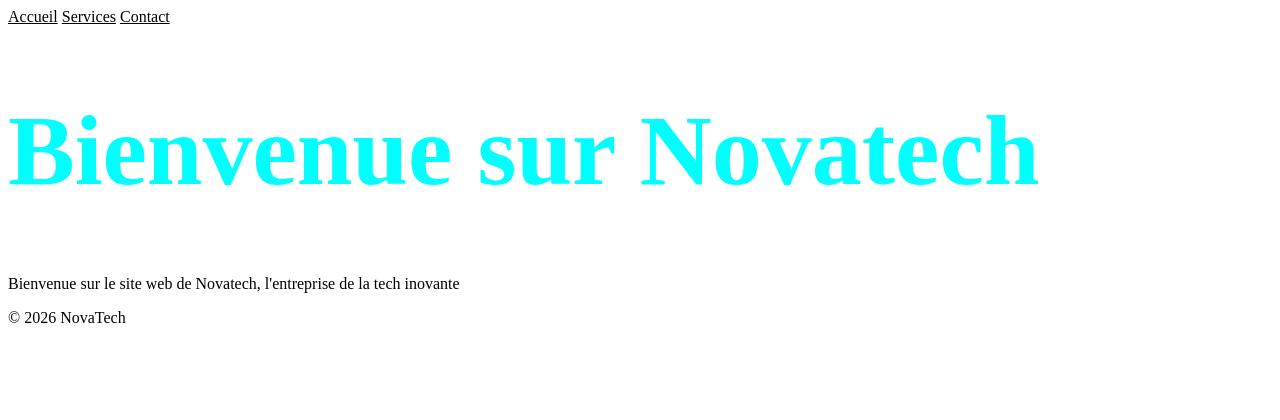
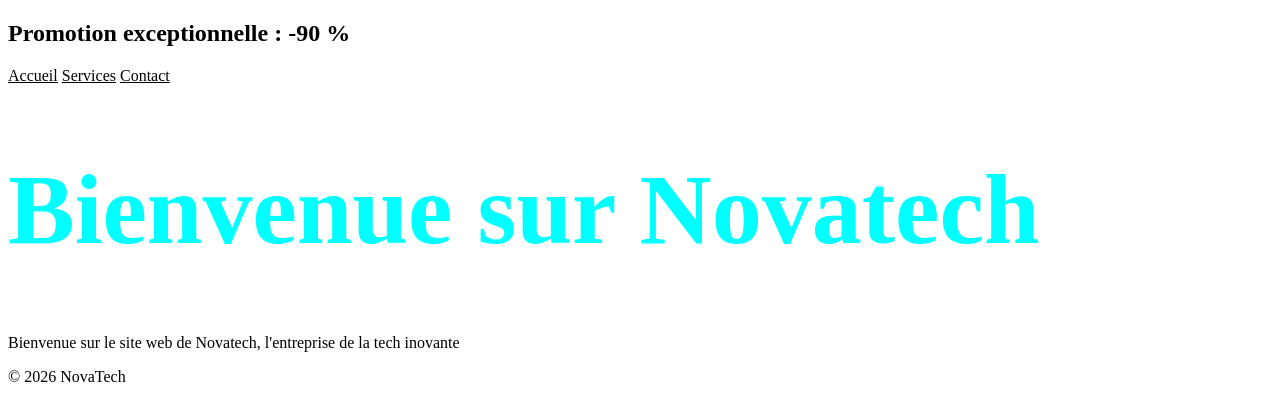
Before and after one commit to arthurbrreau/novatech_Bourreau_arthur, a plain HTML site: page index.html in a window 1280 px wide. Drawn offline with Linux system fonts and the light colour scheme.

Commit message:
Ajouy promotion

```diff
--- a/index.html
+++ b/index.html
@@ -10,6 +10,7 @@
   </head>
   <body>
     <header>
+      <h2>Promotion exceptionnelle : -90 %</h2>
       <nav>
 
           <a href="./index.html">Accueil</a>
```
